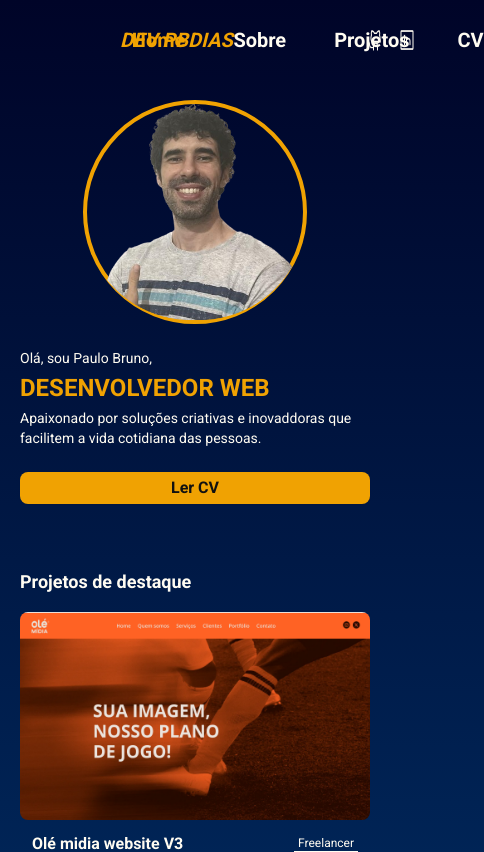
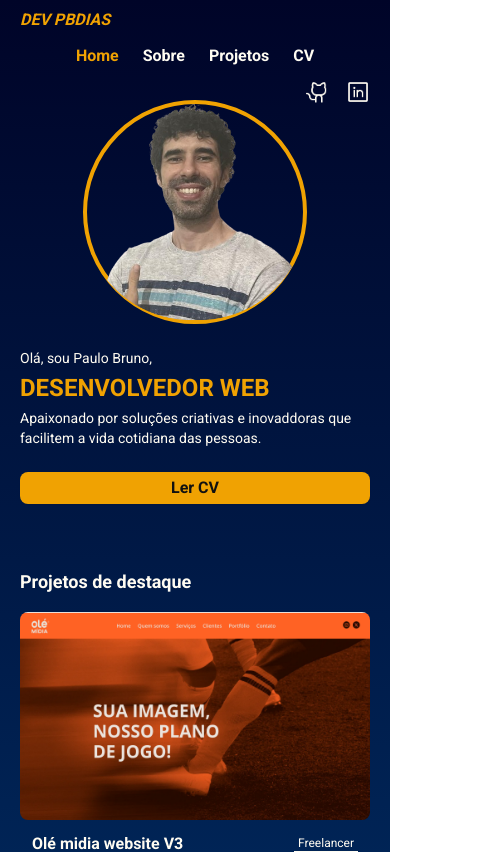
Before and after one commit to DevPBDias/portfolio-final, a Next.js app: page / in a window 390 px wide. Shown: the top 852 px of the page, 484 px wide, since content can reach past the window. Built offline with nearby package versions, Linux system fonts and the light colour scheme.

Commit message:
fix: media queries for header

```diff
--- a/src/app/globals.css
+++ b/src/app/globals.css
@@ -46,21 +46,21 @@ a {
   }
 
   nav {
-    @apply flex flex-row w-full justify-center items-center h-full gap-12;
+    @apply flex flex-row w-full justify-center items-center h-full gap-6 lg:gap-12;
   }
 }
 
 @layer components {
   .container-header {
-    @apply flex flex-row px-[var(--padding-header)] w-full justify-between items-center h-full;
+    @apply flex flex-col lg:flex-row px-5 py-2 gap-3 lg:px-[var(--padding-header)] w-full justify-between items-center h-full;
   }
 
   .container-icons {
-    @apply flex flex-row justify-center items-center h-full gap-4;
+    @apply flex flex-row justify-center items-center h-full gap-4 ml-auto;
   }
 
   .nav-link {
-    @apply text-xl font-bold hover:text-[var(--secondary)];
+    @apply lg:text-xl font-bold hover:text-[var(--secondary)];
   }
 
   .container-main {
--- a/src/components/Header.tsx
+++ b/src/components/Header.tsx
@@ -11,7 +11,7 @@ const Header = () => {
   return (
     <header>
       <section className="container-header">
-        <h1>Dev PBDias</h1>
+        <h1 className="text-base mr-auto">Dev PBDias</h1>
         <nav>
           {navLinks &&
             navLinks.map((item) => (
```
